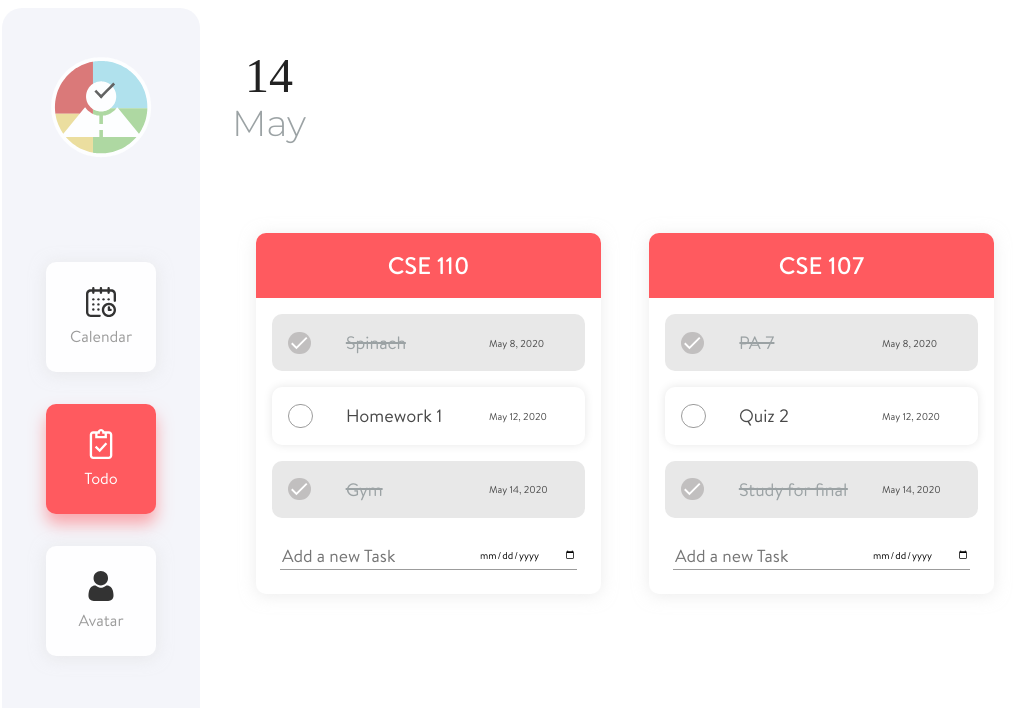
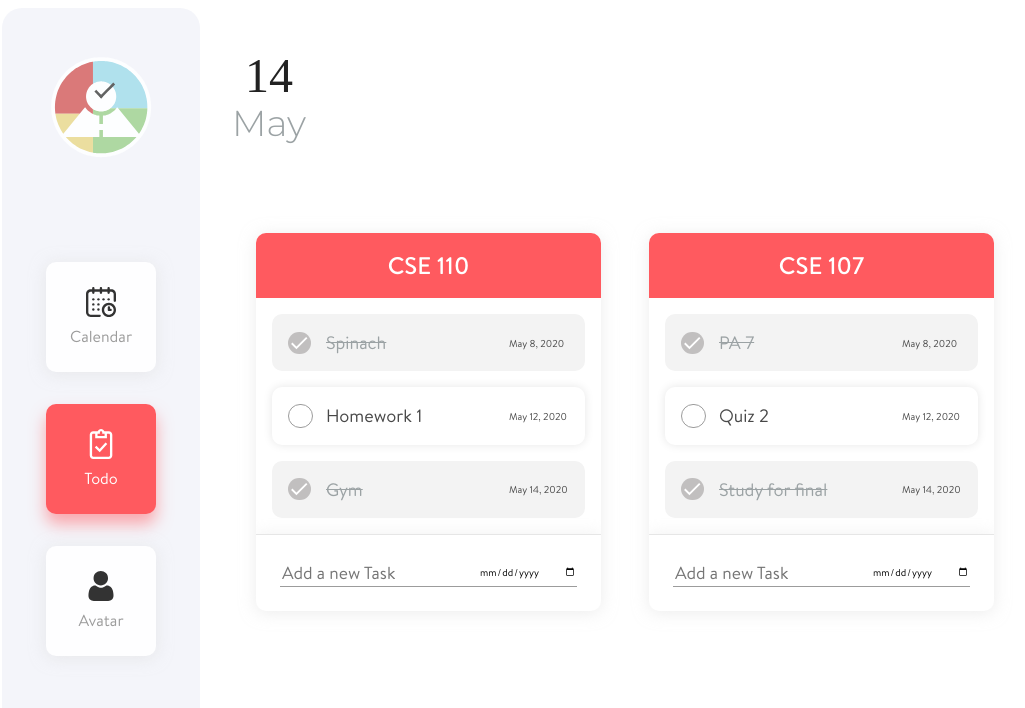
Before and after one commit to msamadpo/Horae, a React (Create React App) app in the folder client/: page /todo in a window 1280 px wide. Shown: the top 708 px of the page, without its empty margins (6-1031 px from the left). Built offline with nearby package versions, Linux system fonts and the light colour scheme; a web font is replaced by a local one.

Commit message:
minor bug fixes

```diff
--- a/client/src/components/HoraeApp/TodoPage/TodoInput/TodoInput.tsx
+++ b/client/src/components/HoraeApp/TodoPage/TodoInput/TodoInput.tsx
@@ -3,9 +3,11 @@ import styled from 'styled-components';
 import { addHours } from 'date-fns';
 
 const StyledInputContainer = styled.div`
-  margin: var(--spacing-base);
+  padding: var(--spacing-base);
   display: grid;
   grid-template-columns: 4fr 2fr;
+  box-shadow: 0px 0px 16px 0px rgba(219, 219, 219, 0.4);
+  border-top: 1px solid var(--color-shadow);
 `;
 
 const StyledInput = styled.input`
--- a/client/src/components/HoraeApp/TodoPage/TodoItem/TodoItem.tsx
+++ b/client/src/components/HoraeApp/TodoPage/TodoItem/TodoItem.tsx
@@ -25,23 +25,25 @@ const StyledTodoItemBox = styled.div<{ completed: boolean }>`
   box-shadow: 0px 0px 10px var(--color-shadow);
   cursor: pointer;
   display: grid;
-  grid-template-columns: 5rem 1fr 8rem;
+  grid-template-columns: 3rem 1fr 6rem;
   align-items: center;
   grid-column-gap: var(--spacing-tiny);
   transition: background-color 0.4s;
   position: relative;
   ${(props) =>
     props.completed &&
-    `background-color: #e8e8e8;
+    `background-color: var(--color-light-gray);
          box-shadow: 0px 0px 0px;`}
   &:hover {
     .icon-container {
-      //background-color: ${(props) => (props.completed ? 'inherit' : 'white')};
-      background-image: linear-gradient(to left, ${(props) =>
+      background-image: linear-gradient(
+        to left,
+        ${(props) =>
           props.completed
-          ? 'var(--color-shadow) 70%, rgba(230,230,230,0.5)'
-          : 'white 70%, rgba(255,255,255,0.5)'});
-      visibility:visible;
+            ? 'var(--color-light-gray) 70%, rgba(243,243,243,0.5)'
+            : 'white 70%, rgba(255,255,255,0.5)'}
+      );
+      visibility: visible;
       opacity: 1;
     }
   }
@@ -81,27 +83,6 @@ const StyledInput = styled.input<{ completed: boolean }>`
     props.completed &&
     `background-color: transparent;
     color: var(--color-text-subtitle);`}
-`;
-
-const StyledLineThrough = styled.span<{ completed: boolean }>`
-  position: relative;
-  width: max-content;
-  ${(props) =>
-    props.completed &&
-    `
-  &::after {
-    max-width: 100%;
-    content: '';
-    display: block;
-    width: 100%;
-    height: 2px;
-    position: absolute;
-    background-color: var(--color-text-subtitle);
-    top: 50%;
-    left: 50%;
-    transform: translate(-50%, -50%);
-  }
-`}
 `;
 
 const StyledDeadline = styled.input<{ completed: boolean }>`
@@ -247,14 +228,13 @@ function TodoItem({
           completed={completed}
         />
       ) : (
-        <StyledLineThrough completed={completed}>
         <Text
           type="small"
           color={completed ? 'var(--color-text-subtitle)' : ''}
+          styleProp={completed ? 'text-decoration: line-through' : ''}
         >
           {name}
         </Text>
-        </StyledLineThrough>
       )}
       {isEditing ? (
         <StyledDeadline
@@ -263,7 +243,6 @@ function TodoItem({
           value={editedDeadline}
           onKeyPress={submitEdits}
           onBlur={onBlurHandler}
-          ref={inputRef}
           completed={completed}
         />
       ) : (
--- a/client/src/components/HoraeApp/TodoPage/TodoList/TodoList.tsx
+++ b/client/src/components/HoraeApp/TodoPage/TodoList/TodoList.tsx
@@ -18,7 +18,6 @@ interface ITodoProps {
   tasks: Task[];
 }
 
-// TODO: Remove this code once it's no longer needed as a reference
 const StyledTodoList = styled.div`
   display: flex;
   margin: var(--spacing-base);
@@ -27,10 +26,23 @@ const StyledTodoList = styled.div`
   max-width: 36rem;
   overflow: hidden;
   box-shadow: 0px 2px 16px 0px rgba(219, 219, 219, 0.5);
+  max-height: 75rem;
+`;
+
+const StyledTodoListBody = styled.div`
+  overflow-y: auto;
+  &::-webkit-scrollbar {
+    background-color: rgba(0, 0, 0, 0.03);
+    width: 10px;
+  }
+  &::-webkit-scrollbar-thumb {
+    border-radius: 2rem;
+    background-color: #eaeaea;
+  }
 `;
 
 const Header = styled.div<{ color: string }>`
-  background-color: ${(props) => props.color};
+  background-color: ${(props) => props.color || 'var(--color-primary)'};
   padding: var(--spacing-small);
   text-align: center;
 `;
@@ -107,7 +119,7 @@ function TodoList({ id, title, tasks, settings }: ITodoProps) {
           {title}
         </Text>
       </Header>
-      <div>
+      <StyledTodoListBody>
         {tasks.map((task, index) => (
           <TodoItem
             key={task.id}
@@ -116,8 +128,8 @@ function TodoList({ id, title, tasks, settings }: ITodoProps) {
             editTask={editTask}
           />
         ))}
-        <TodoInput createNewTodo={addTask} />
-      </div>
+      </StyledTodoListBody>
+      <TodoInput createNewTodo={addTask} />
     </StyledTodoList>
   );
 }
--- a/client/src/components/HoraeApp/TodoPage/TodoPage.tsx
+++ b/client/src/components/HoraeApp/TodoPage/TodoPage.tsx
@@ -6,6 +6,7 @@ import styled from 'styled-components';
 const TodoPageBody = styled.div`
   display: flex;
   flex-wrap: wrap;
+  align-items: flex-start;
 `;
 
 function TodoPage() {
```
Lines whose indentation alone changed are shown as unchanged.
